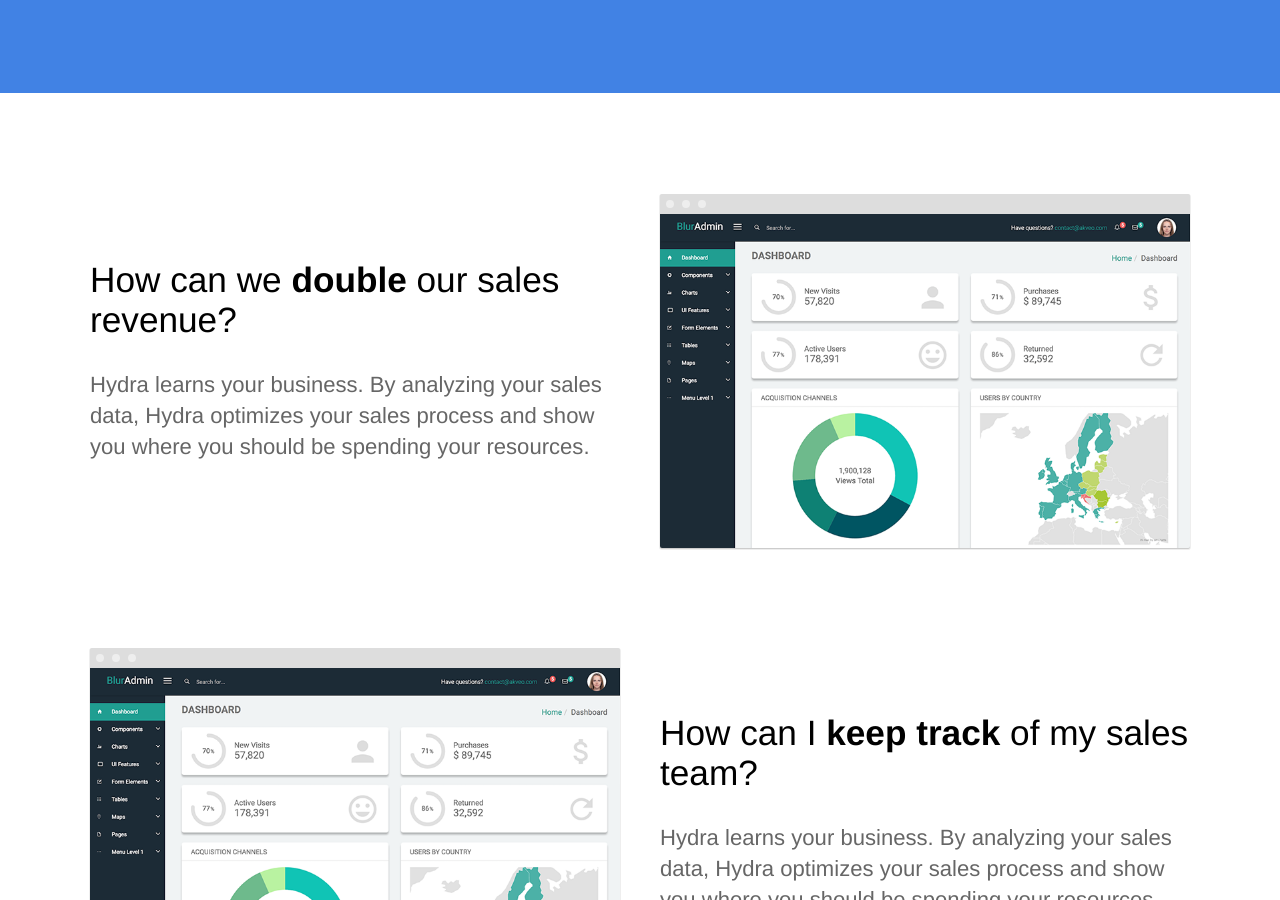
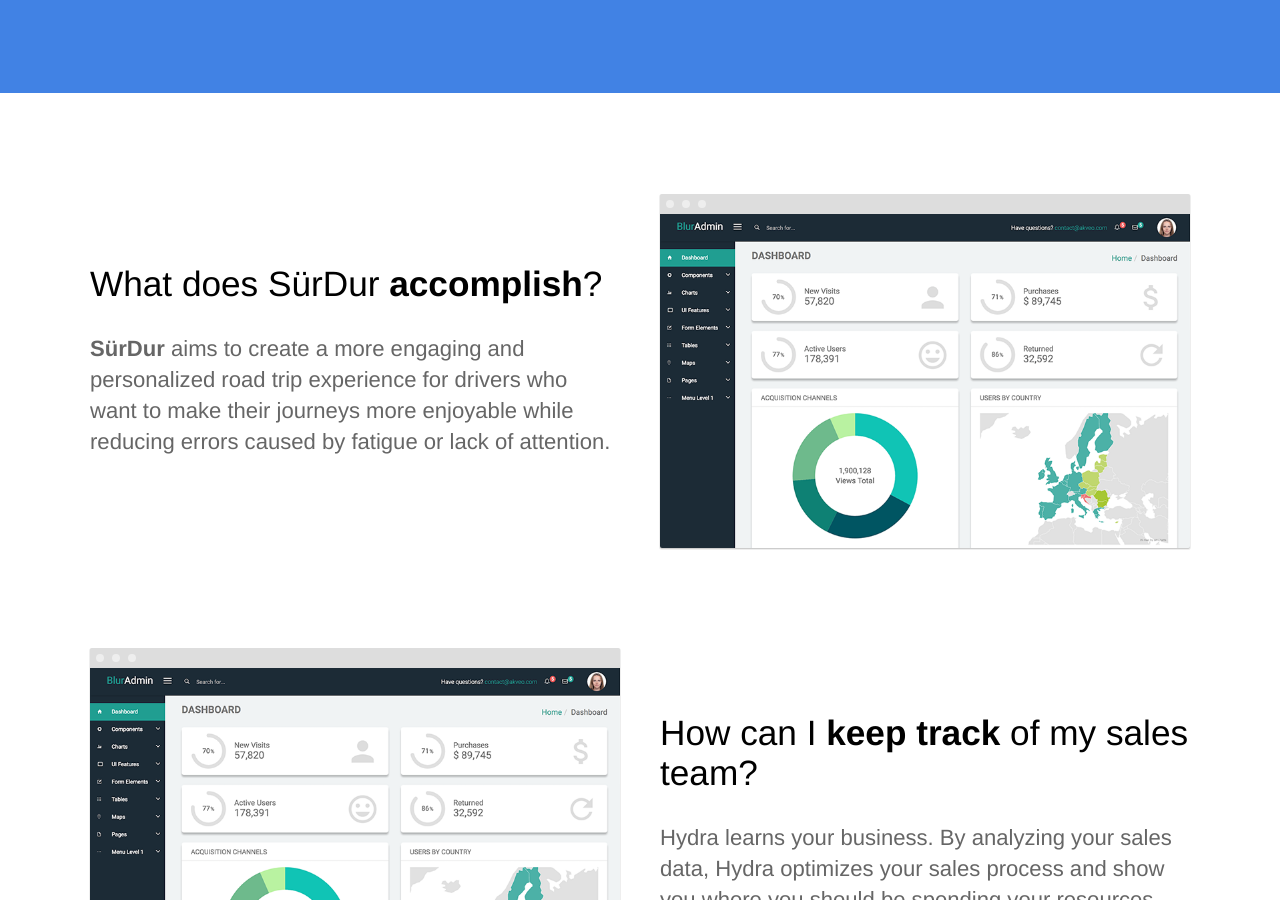
Before and after one commit to Sur-Dur/SeniorProject, a Jekyll site: the page built from index.html, in a window 1280 px wide and 900 px high, scrolled down 843 px. Built offline with Jekyll 4.4.1, drawn with Linux system fonts in a browser that asks for light colours; some of the changed text lies outside the part shown.

Commit message:
Update index.html

```diff
--- a/index.html
+++ b/index.html
@@ -4,8 +4,8 @@
 ---
 <section class="hero">
 	<div class="text-container">
-		<h1 class="editable">Many sees the road as a Journey<strong></strong></h1>
-		<p class="subtext editable">Track and optimize your sales team in real time.</p>
+		<h1 class="editable">Many sees the road as a <strong>Journey</strong></h1>
+		<p class="subtext editable">Build your own roadtrip immediately.</p>
 		<div class="cta button alt"><a href="{{ site.baseurl }}/contact/">Get Started Free</a></div>
 		<div>
 			<img src="{{ site.baseurl }}/images/dashboard.png" alt="Screenshot" class="screenshot editable" />
@@ -17,8 +17,8 @@
 	<section>
 		<div class="container flex">
 			<div class="text editable">
-				<h2>How can we <strong>double</strong> our sales revenue?</h2>
-				<p>Hydra learns your business. By analyzing your sales data, Hydra optimizes your sales process and show you where you should be spending your resources. </p>
+				<h2>What does SürDur <strong>accomplish</strong>?</h2>
+				<p><strong>SürDur</strong> aims to create a more engaging and personalized road trip experience for drivers who want to make their journeys more enjoyable while reducing errors caused by fatigue or lack of attention. </p>
 			</div>
 			<div class="image">
 				<img src="{{ site.baseurl }}/images/dashboard.png" alt="Screenshot" class="screenshot editable" />
```
